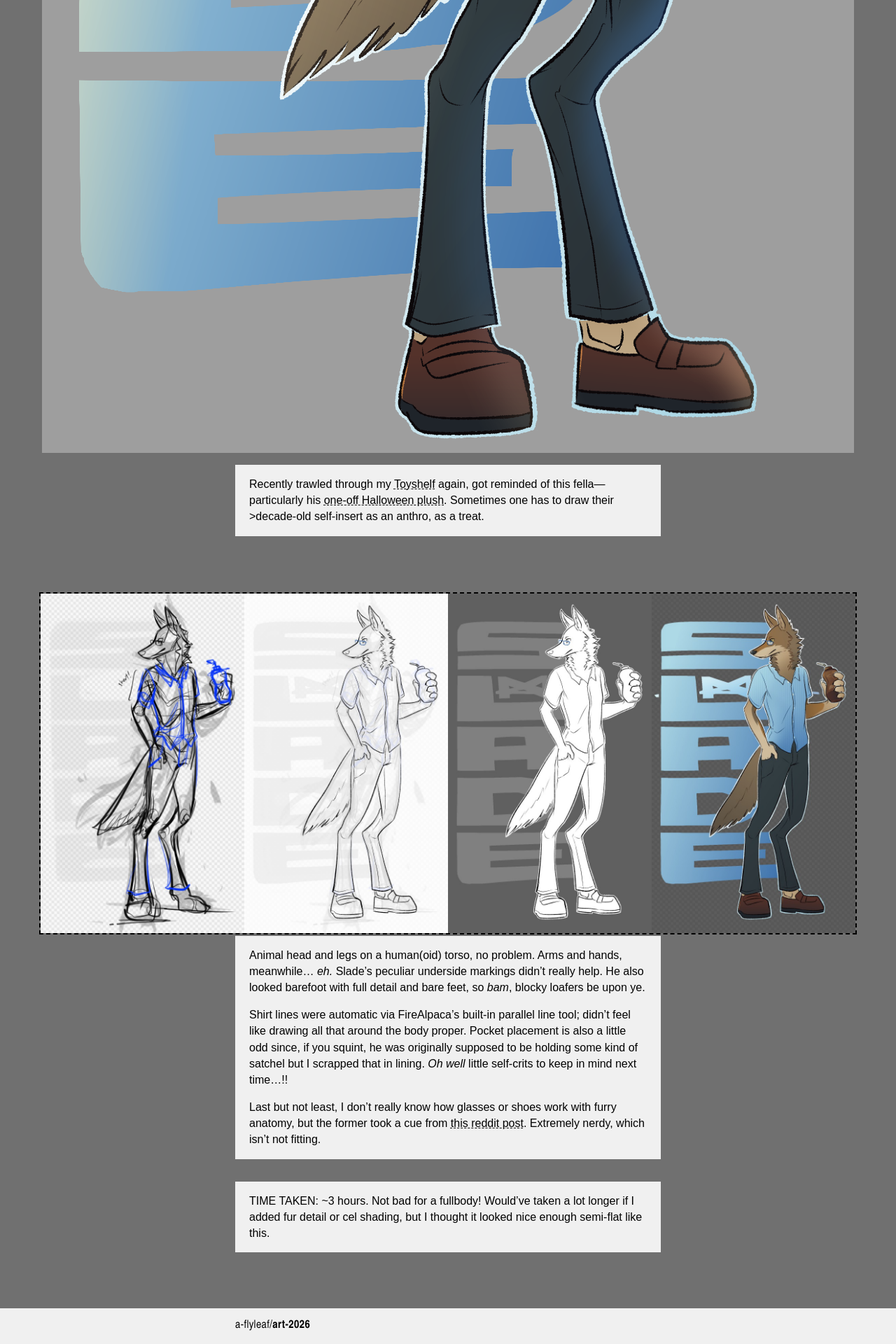
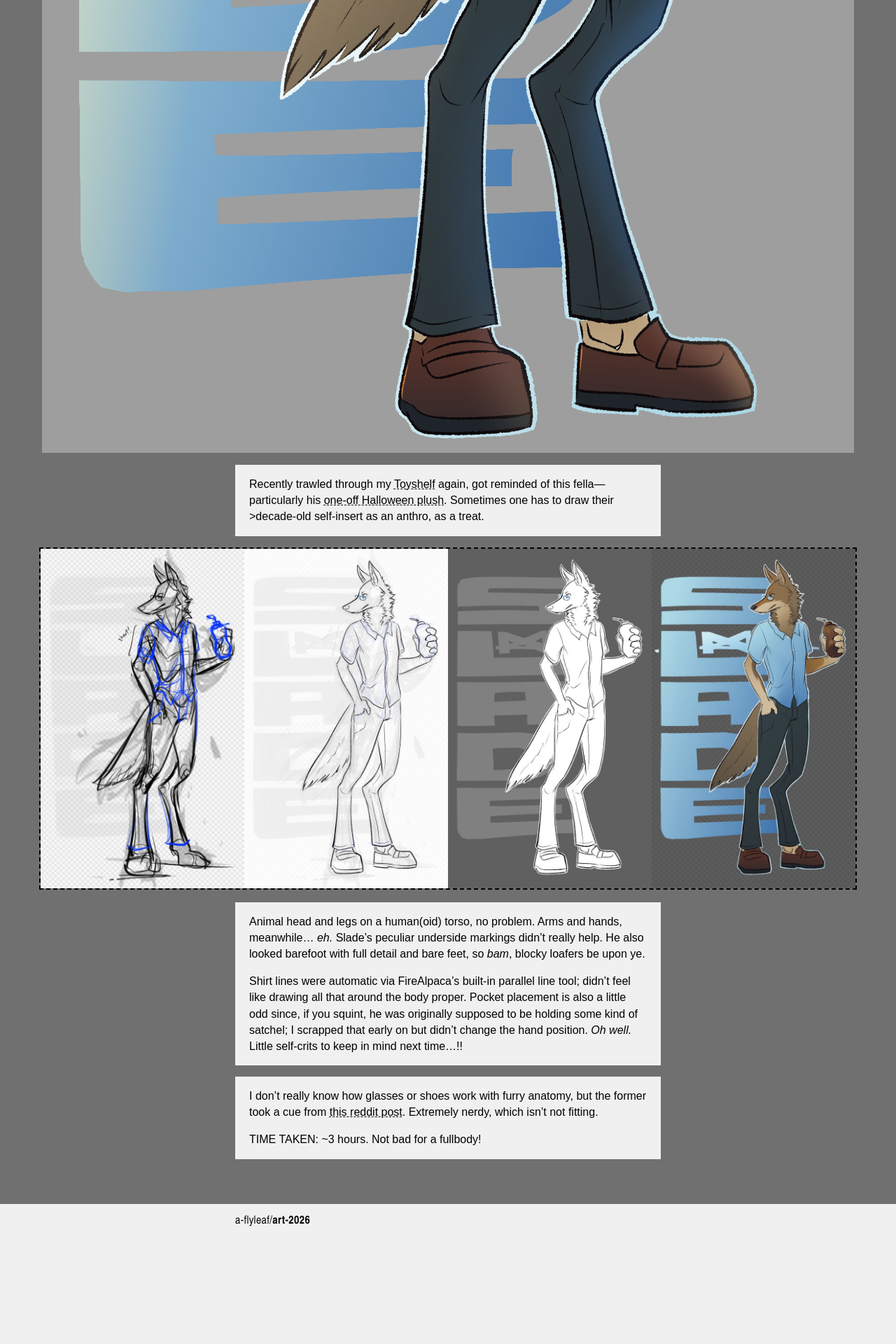
Before and after one commit to a-flyleaf/art-2026, a Jekyll site: the page built from _art/06-21_hipster-yote.html, in a window 1280 px wide. Shown: the part 1315-3235 px from the top of the page at 70% size. Built offline with Jekyll 4.4.1, drawn with Linux system fonts in a browser that asks for light colours; after the commit the page ends 3086 px from its top, so only the background shows below that.

Commit message:
obligate lil updates fixes copyedits

```diff
--- a/_art/06-21_hipster-yote.html
+++ b/_art/06-21_hipster-yote.html
@@ -5,9 +5,9 @@ slug: hipster-yote
 tags: [2d,sladeauctor]
 date: 2026-06-21
 
-css: "
+css: "/*palette based on FireAlpaca (and MediBang desktop for dark mode)*/
 	body{font-family:arial,sans-serif; background:#f0f0f0;}
-	.wrap{max-width:40em; padding:1em;}
+	.wrap{max-width:40em; padding:1em;} main .wrap{padding:0 1em;}
 	::selection{background:#bad4e8;}
 	a{color:inherit; text-decoration:underline dashed 1px;} a:hover,a:focus,a:active{background:#9dd1f8; text-decoration:none;}
 
@@ -19,20 +19,27 @@ css: "
 
 	#img{padding:1em 1em 0; text-align:center;} #img+.wrap{padding-top:0;}
 	#img a{display:inline-block; background-color:#808080; background-image:url(https://a-flyleaf.github.io/art/bg.png); background-size:12px; border:1px solid #707070;} #img a:focus,#img a:active,#img a:hover{background:#808080; border:1px dashed #000;}
+	/*#img img{max-height:90vh;} EGHHH... see if I can implement the simple zoom javascript like ygbtdm uses*/
 	.nobg a{padding:1em;}
 
 	.box{background:#f0f0f0; padding:1em 1.25em; margin:1em 0;}
 	.box p,.box fgure{line-height:1.45; margin:1em 0;} .box p:first-of-type{margin-top:0;} .box p:last-of-type{margin-bottom:0;}
 
-	hr{border:0; height:3em;}
+	hr{border:0;} hr:last-of-type{height:3em;}
 
 	figure{padding:0 1em; margin:0 auto; text-align:center;}
-	figcaption.wrap{text-align:left; padding:0 1em;} figcaption .box{margin:0 auto;}
+	figcaption{text-align:left;}
 
 	footer a{text-decoration:none;}
 
 	/*page-specific?*/ figure{max-width:1200px;}
 	/*can be extrapolated for the main image also?*/ .img{line-height:0; border:2px dashed; display:inline-block;} .img:hover,.img:focus,.img:active{background:#fff; opacity:.75;}
+
+	@media (prefers-color-scheme:dark){
+		body,.box{background:#252525; color:#c0c0c0;}
+		main{background:#474747; border-color:#282828;}
+		::selection,a:hover,a:focus,a:active{background:#559cd1; color:#000;}
+	}
 "
 
 desc1: |-
@@ -42,11 +49,12 @@ figure:
   figcaption: |-
     Animal head and legs on a human(oid) torso, no problem. Arms and hands, meanwhile... *eh.* Slade's peculiar underside markings didn't really help. He also looked barefoot with full detail and bare feet, so *bam*, blocky loafers be upon ye.
 
-    Shirt lines were automatic via FireAlpaca's built-in parallel line   tool; didn't feel like drawing all that around the body proper. Pocket placement is also a little odd since, if you squint, he was originally supposed to be holding some kind of satchel but I scrapped that in lining. *Oh well* little self-crits to keep in mind next time...!!
+    Shirt lines were automatic via FireAlpaca's built-in parallel line   tool; didn't feel like drawing all that around the body proper. Pocket placement is also a little odd since, if you squint, he was originally supposed to be holding some kind of satchel; I scrapped that early on but didn't change the hand position. *Oh well.* Little self-crits to keep in mind next time...!!
+desc2: |-
+  I don't really know how glasses or shoes work with furry anatomy, but the former took a cue from [this reddit post](https://old.reddit.com/r/furry/comments/10v0sbw/you_know_normal_glasses_just_wouldnt_work_on_most/j7g5erl/). Extremely nerdy, which isn't not fitting.
 
-    Last but not least, I don't really know how glasses or shoes work with furry anatomy, but the former took a cue from [this reddit post](https://old.reddit.com/r/furry/comments/10v0sbw/you_know_normal_glasses_just_wouldnt_work_on_most/j7g5erl/). Extremely nerdy, which isn't not fitting.
-desc2: |-
-  <b style="font-weight:normal;text-transform:uppercase;">time taken</b>: ~3 hours. Not bad for a fullbody! Would've taken a lot longer if I added fur detail or cel shading, but I thought it looked nice enough semi-flat like this.
+  <b style="font-weight:normal;text-transform:uppercase;">time taken</b>: ~3 hours. Not bad for a fullbody!
+
 ---
 <header><div class="wrap">
 	<h1>{{page.title}}</h1>
--- a/index.html
+++ b/index.html
@@ -26,6 +26,9 @@ changelog:
   - date: 2026-06-25
     desc: >-
       +[brame animal](INC_URL/brame); site launch
+  - date: 2026-06-30
+    desc: >-
+      +[hipster ’yote](INC_URL/hipster-yote)
 
 ---
 <section id="txt" class="wrap">
@@ -47,7 +50,7 @@ tags: <ul>[%for a in site.art%}{%assign tags=a.tags|uniq%}[%for t in tags%}<li>{
 <!--for dates I'm using whichever day the thing was "finished" on, w/e that means. details on the page itself.-->
 
 <footer class="wrap"><hr>
-	<p><small><i>updated <b>June&nbsp;25</b></i></small></p>
+	<p><small><i>updated <b>June&nbsp;30</b></i></small></p>
 
 	<details><summary>changelog</summary>{%capture inc-url%}{%include url.html%}{%endcapture%}
 		<ul>{%for c in page.changelog%}<li><b>{{c.date|date:"%B %-d"}}</b>: {{c.desc|markdownify|remove:"<p>"|remove:"</p>"|replace:"INC_URL",inc-url}}</li>{%endfor%}</ul>
```
Also changed, not shown: todo.md (+10 -13 lines), assets/art/hipster-yote_100.png (added).
